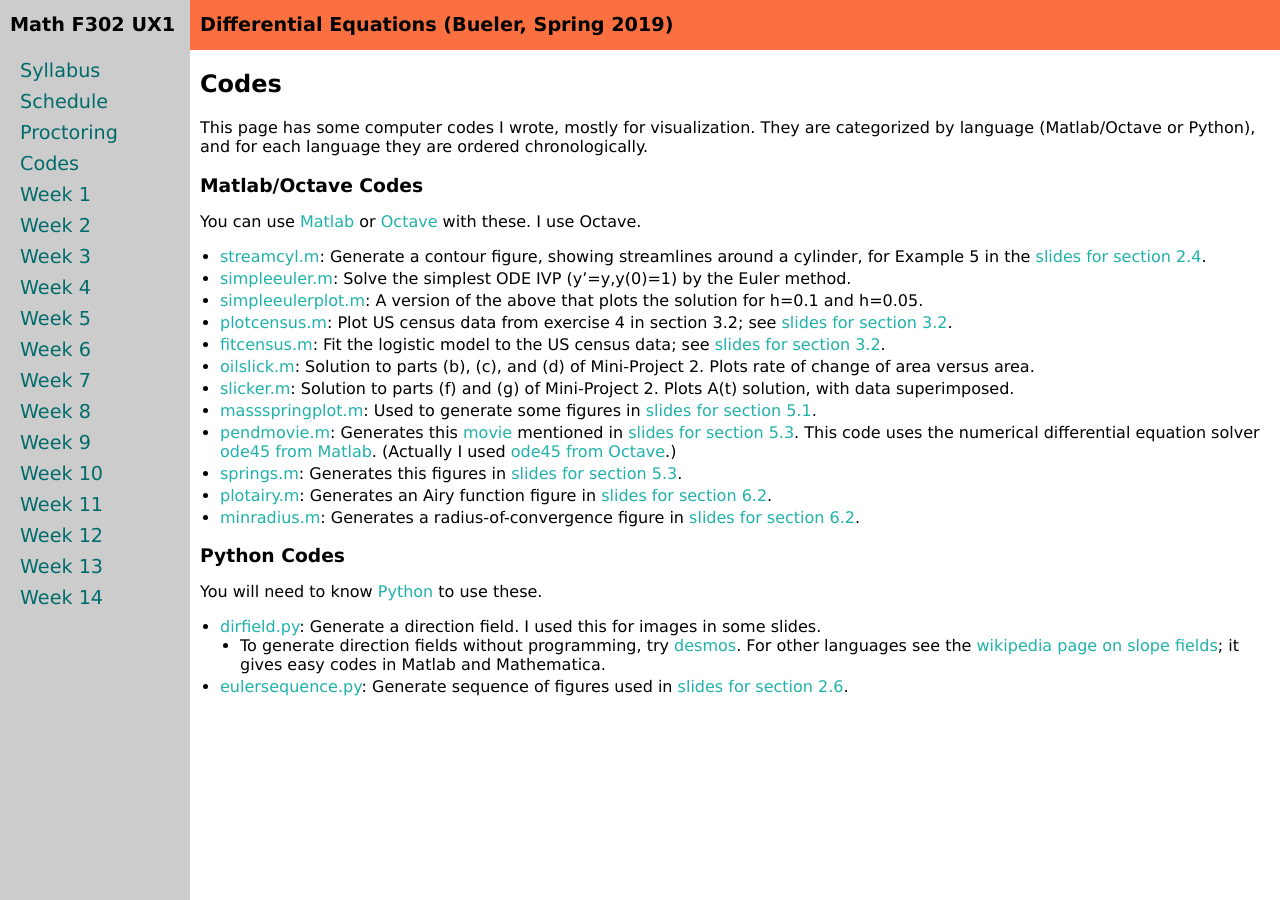
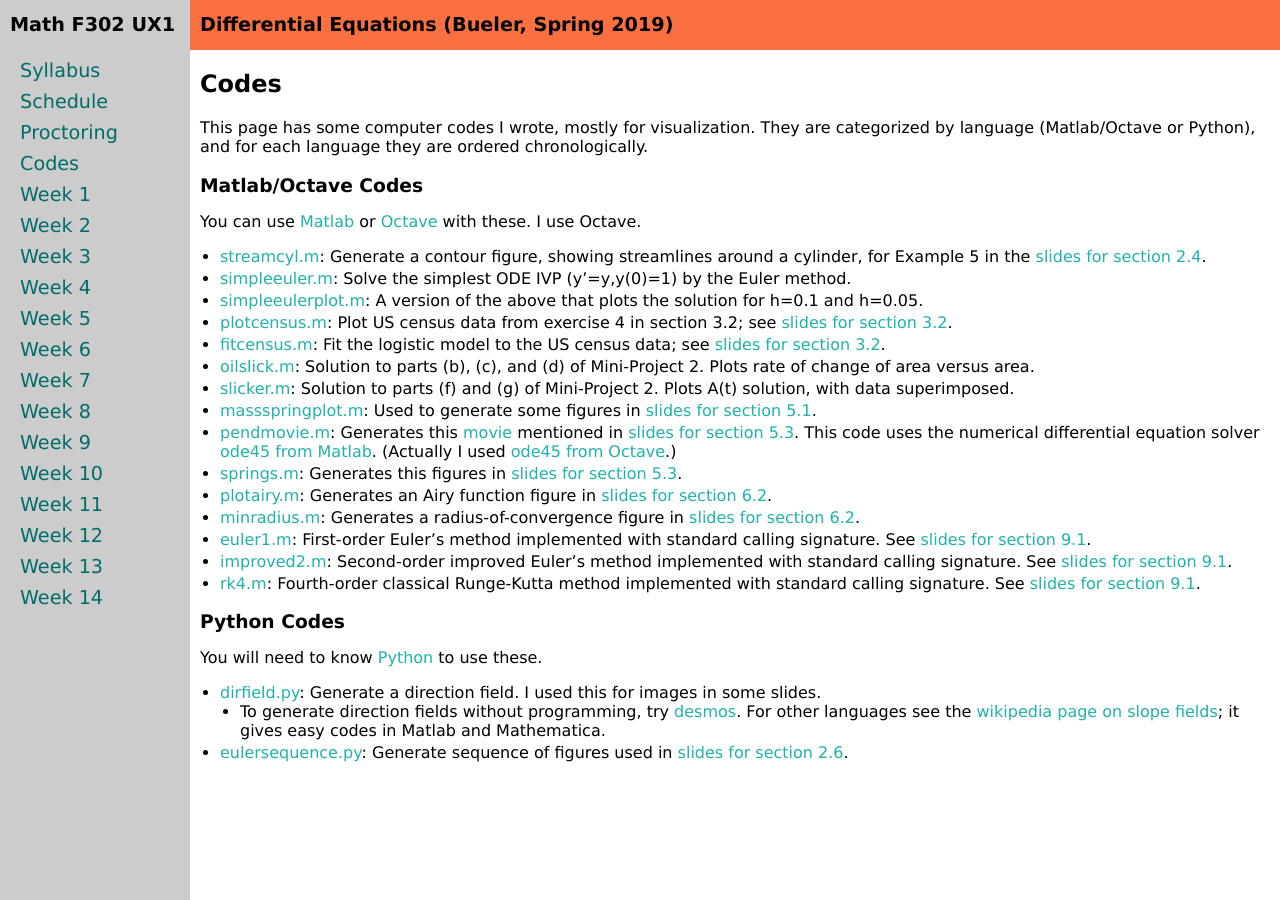
Before and after one commit to bueler/math302, a Jekyll site: the page built from codes.md, in a window 1280 px wide. Built offline with Jekyll 4.4.1, drawn with Linux system fonts in a browser that asks for light colours.

Commit message:
these are codes and problem on which slides will be based

```diff
--- a/codes.md
+++ b/codes.md
@@ -23,6 +23,9 @@ You can use [Matlab](https://www.mathworks.com/products/matlab.html) or [Octave]
 * [springs.m](assets/codes/springs.m): Generates this figures in [slides for section 5.3](assets/slides/5-3.pdf).
 * [plotairy.m](assets/codes/plotairy.m): Generates an Airy function figure in [slides for section 6.2](assets/slides/6-2.pdf).
 * [minradius.m](assets/codes/minradius.m): Generates a radius-of-convergence figure in [slides for section 6.2](assets/slides/6-2.pdf).
+* [euler1.m](assets/codes/euler1.m): First-order Euler's method implemented with standard calling signature.  See [slides for section 9.1](assets/slides/9-1.pdf).
+* [improved2.m](assets/codes/improved2.m): Second-order improved Euler's method implemented with standard calling signature.  See [slides for section 9.1](assets/slides/9-1.pdf).
+* [rk4.m](assets/codes/rk4.m):  Fourth-order classical Runge-Kutta method implemented with standard calling signature.  See [slides for section 9.1](assets/slides/9-1.pdf).
 
 ### Python Codes
 
```
Also changed, not shown: 4 other files.
